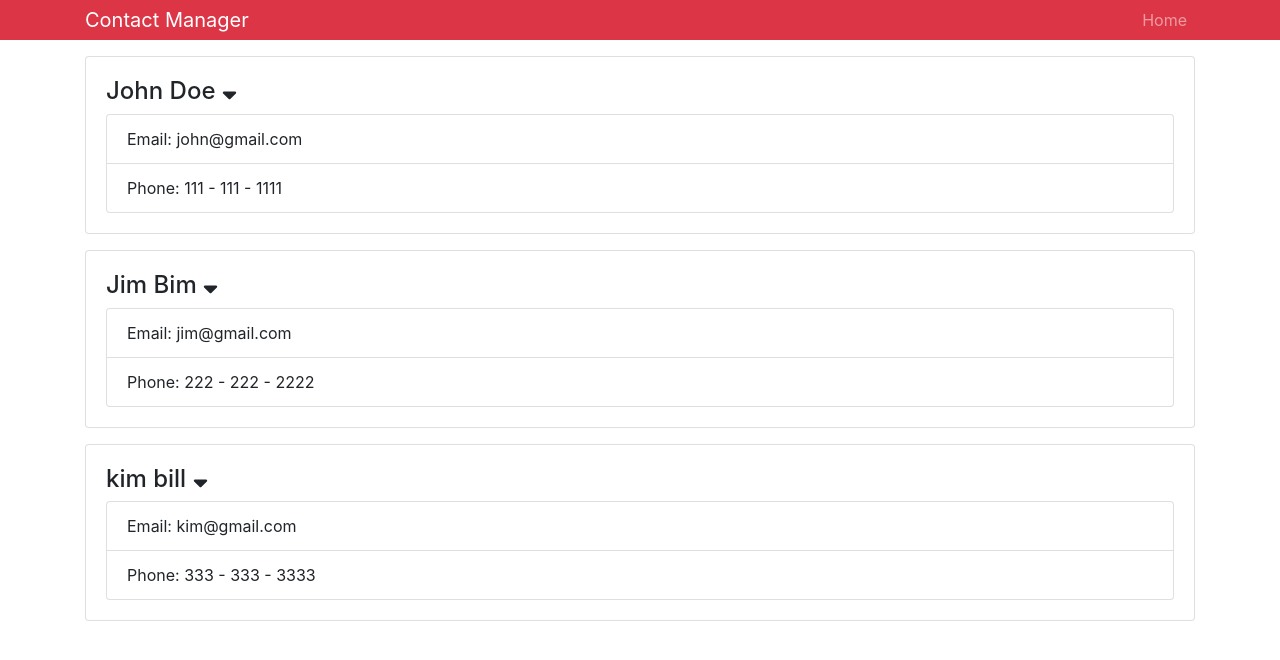
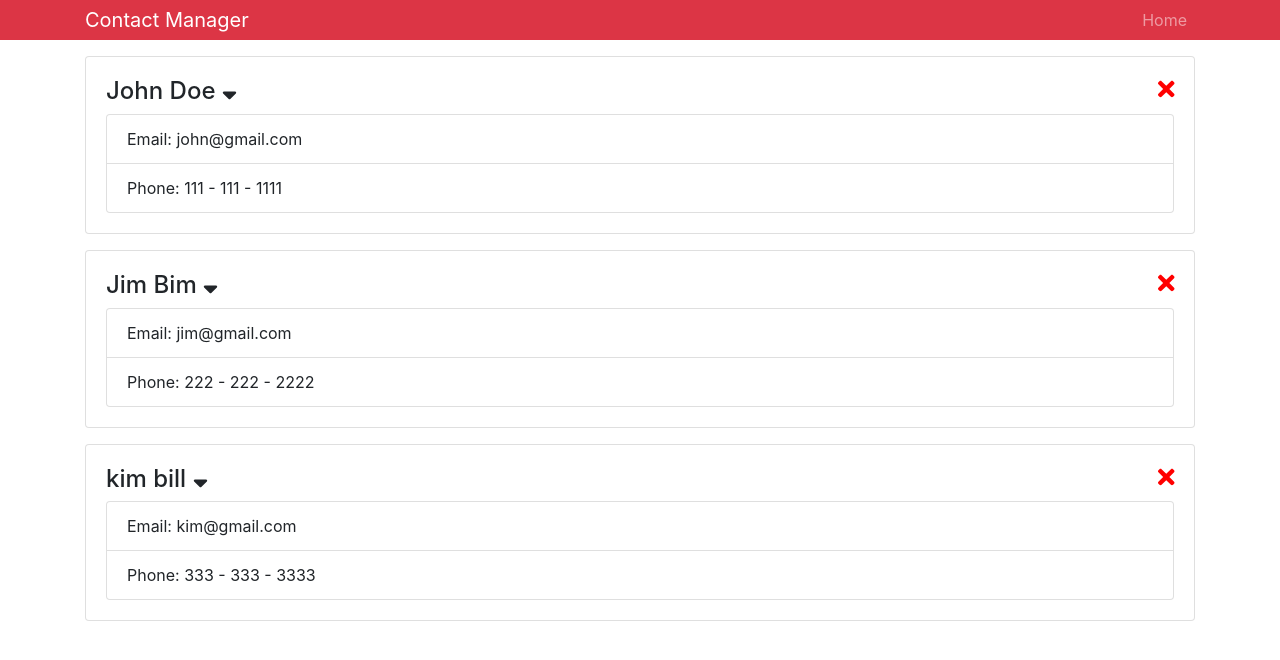
Before and after one commit to sagar0717/React-Contact-Manager, a React (Create React App) app: page / in a window 1280 px wide. Shown: the top 660 px of the page. Built offline with nearby package versions, Linux system fonts and the light colour scheme.

Commit message:
24 - Updating states from different components

```diff
--- a/src/components/Contact.js
+++ b/src/components/Contact.js
@@ -11,13 +11,27 @@ class Contact extends Component {
       showContactInfo: !this.state.showContactInfo
     });
   };
+
+  onDeleteClick = () => {
+    this.props.deleteClickHandler();
+  };
   render() {
     const { name, email, phone } = this.props.contact;
     const { showContactInfo } = this.state;
     return (
       <div className="card card-body mb-3">
         <h4>
-          {name} <FontAwesomeIcon onClick={this.onShowClick} icon="sort-down" />
+          {name}{" "}
+          <FontAwesomeIcon
+            onClick={this.onShowClick}
+            icon="sort-down"
+            style={{ cursor: "pointer" }}
+          />
+          <FontAwesomeIcon
+            icon="times"
+            style={{ cursor: "pointer", float: "right", color: "red" }}
+            onClick={this.onDeleteClick}
+          />
         </h4>
         {showContactInfo ? (
           <ul className="list-group">
@@ -31,7 +45,8 @@ class Contact extends Component {
 }
 
 Contact.propTypes = {
-  name: PropTypes.string.isRequired
+  name: PropTypes.string.isRequired,
+  deleteClickHandler: PropTypes.func.isRequired
 };
 
 export default Contact;
--- a/src/components/Contacts.js
+++ b/src/components/Contacts.js
@@ -25,13 +25,21 @@ class Contacts extends Component {
       }
     ]
   };
+  deleteContact = () => {
+    console.log("Delete Clicked");
+  };
+
   render() {
     const { contacts } = this.state;
 
     return (
       <React.Fragment>
         {contacts.map(contact => (
-          <Contact key={contact.id} contact={contact} />
+          <Contact
+            key={contact.id}
+            contact={contact}
+            deleteClickHandler={this.deleteContact}
+          />
         ))}
       </React.Fragment>
     );
```
